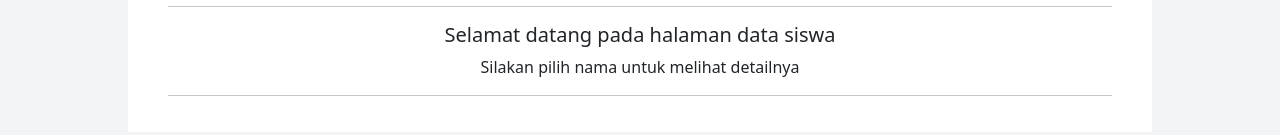
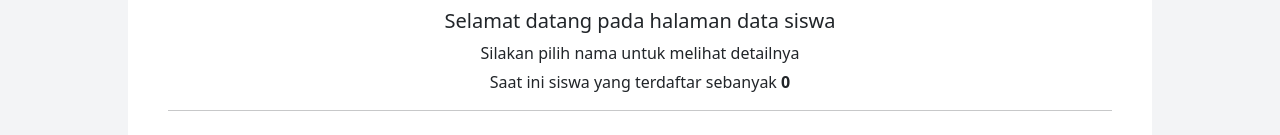
Before and after one commit to azwan20/siswa, a Next.js app: page /dataSiswa in a window 1280 px wide. Shown: the part 417-552 px from the top of the page. Built offline with nearby package versions, Linux system fonts and the light colour scheme; no server answers; the database is empty.

Commit message:
Add files via upload

```diff
--- a/src/pages/dataSiswa.js
+++ b/src/pages/dataSiswa.js
@@ -419,6 +419,7 @@ export default function DataSiswa() {
                             <div className="text-center">
                                 <h5>Selamat datang pada halaman data siswa</h5>
                                 <p>Silakan pilih nama untuk melihat detailnya</p>
+                                <p>Saat ini siswa yang terdaftar sebanyak <b>{dataSurat.length}</b></p>
                             </div>
                         )}
                         <hr />
--- a/src/pages/form.js
+++ b/src/pages/form.js
@@ -7,7 +7,6 @@ import { useRouter } from "next/router";
 async function addDataToFirebase(nama_lengkap, jenis_kelamin, nik, tempat_lahir, tanggal_lahir, agama, kewarganegaraan, alamat, tinggalBersama, anakKe, usia, no_hp, nama_ayah,
     nik_ayah, tahun_lahir, pendidikan, pekerjaan, nama_ibu, nik_ibu, tahun_lahir_ibu, pendidikan_ibu, pekerjaan_ibu, tb, bb, jarak_tempuh, saudara, jenis_pendaftaran, tanggal_masuk, nis, rombel,
 ) {
-    console.log("state 1")
     try {
         const docRefSurat = await addDoc(collection(db, "data_siswa"), {
             nama_lengkap: nama_lengkap,
--- a/src/pages/navbar.js
+++ b/src/pages/navbar.js
@@ -5,7 +5,7 @@ export default function Navbar() {
         <>
             <nav class="navbar navbar-expand-lg">
                 <div class="container-fluid d-flex justify-content-between">
-                    <a class="navbar-brand ps-5 text-uppercase" href="#">TK Tunas Talenta Tanjung Tobaku</a>
+                    <Link class="navbar-brand ps-5 text-uppercase" href="/form">TK Tunas Talenta Tanjung Tobaku</Link>
                     <button class="navbar-toggler" type="button" data-bs-toggle="collapse" data-bs-target="#navbarNav" aria-controls="navbarNav" aria-expanded="false" aria-label="Toggle navigation">
                         <span class="navbar-toggler-icon"></span>
                     </button>
```
